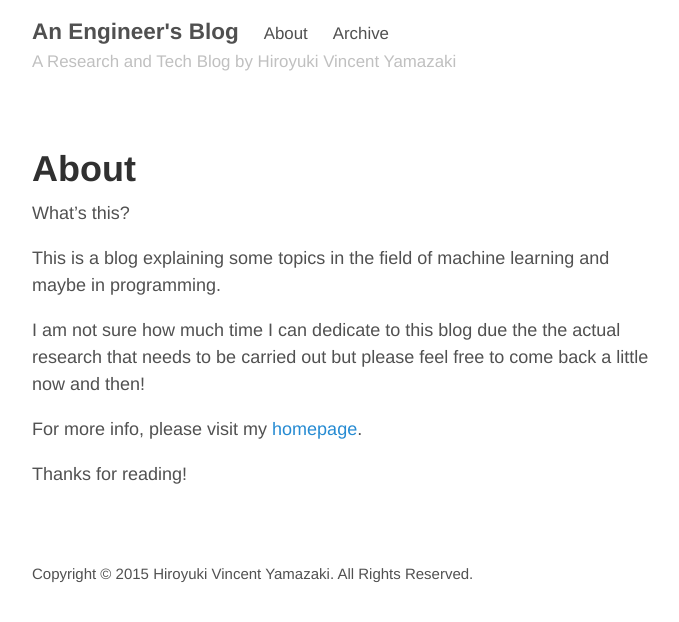
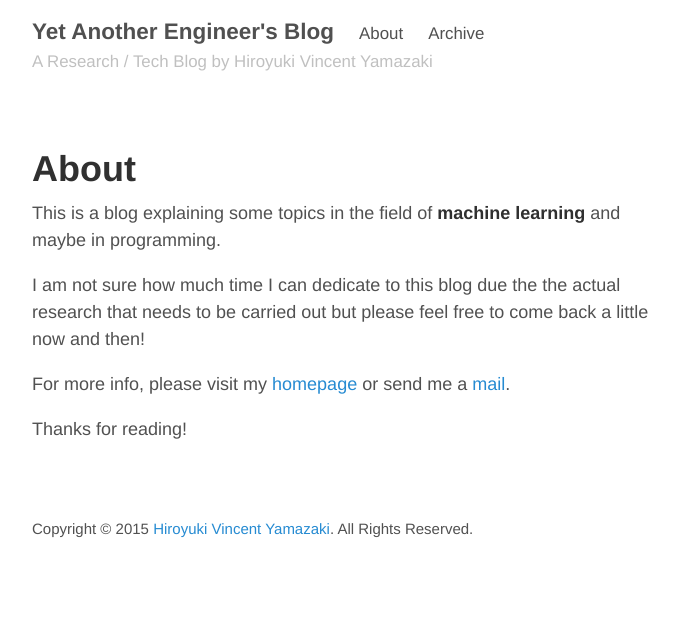
Before and after one commit to hvy/hvy.github.io, a Jekyll site: the page built from about.md, in a window 1280 px wide. Shown: the top 622 px of the page, without its empty margins (293-972 px from the left). Built offline with Jekyll 4.4.1, drawn with Linux system fonts in a browser that asks for light colours.

Commit message:
minor changes to about page

```diff
--- a/_config.yml
+++ b/_config.yml
@@ -9,8 +9,8 @@ pages_list:
   Archive: '/archive'
 
 # Setup
-title:               An Engineer's Blog
-tagline:             A Research and Tech Blog by Hiroyuki Vincent Yamazaki
+title:               Yet Another Engineer's Blog
+tagline:             A Research / Tech Blog by Hiroyuki Vincent Yamazaki
 url:                 https://hvy.github.io
 baseurl:             ""
 
--- a/_layouts/default.html
+++ b/_layouts/default.html
@@ -17,14 +17,12 @@
         <small>{{ site.tagline }}</small>
       </h3>
     </header>
-
     <main>
       {{ content }}
     </main>
-
     <footer class="footer">
       <small>
-        Copyright &copy; <time datetime="{{ site.time | date_to_xmlschema }}">{{ site.time | date: '%Y' }}</time> Hiroyuki Vincent Yamazaki. All Rights Reserved.
+        Copyright &copy; <time datetime="{{ site.time | date_to_xmlschema }}">{{ site.time | date: '%Y' }}</time> <a href="mailto:hiroyuki.vincent.yamazaki@gmail.com">Hiroyuki Vincent Yamazaki</a>. All Rights Reserved.
       </small>
     </footer>
   </div>
--- a/about.md
+++ b/about.md
@@ -3,12 +3,10 @@ layout: page
 title: About
 ---
 
-What's this?
-
-This is a blog explaining some topics in the field of machine learning and maybe in programming.
+This is a blog explaining some topics in the field of **machine learning** and maybe in programming.
 
 I am not sure how much time I can dedicate to this blog due the the actual research that needs to be carried out but please feel free to come back a little now and then!
 
-For more info, please visit my  [homepage](http://www.hiroyukivincentyamazaki.com).
+For more info, please visit my [homepage](http://www.hiroyukivincentyamazaki.com) or send me a [mail](mailto:hiroyuki.vincent.yamazaki@gmail.com).
 
 Thanks for reading!
```
